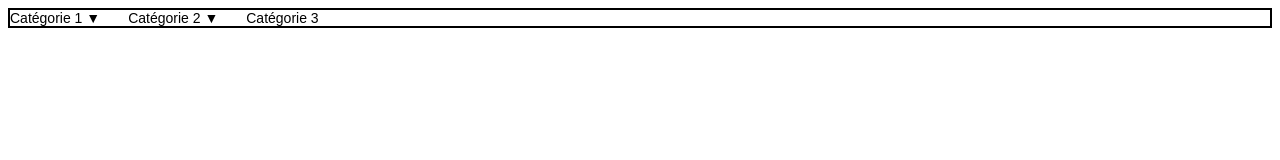
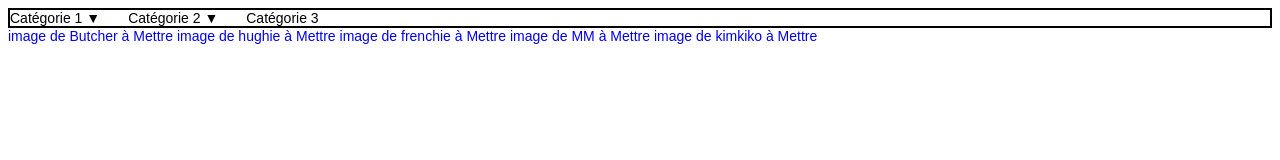
Before and after one commit to Pierre-Duveau-ISEN/TheBoys, a plain HTML site: page index.html in a window 1280 px wide. Drawn offline with Linux system fonts and the light colour scheme.

Commit message:
keyword+descritption+pages html secondaire + toutes les images du main (pas encore mises)

```diff
--- a/index.html
+++ b/index.html
@@ -7,8 +7,8 @@
         <!--Meta-->
         <meta charset="UTF-8">
         <meta name="author" content="Adrien BYLEDBAL, Pierre DUVEAU, Ghani MEZDOUR, Noé SOCCIO">
-        <meta name="description" content=""> <!--Mettre une description-->
-        <meta name="keywords" content=""> <!--Mettre des mots clés-->
+        <meta name="description" content="Un site permettant d'obtenir une vue global de l'équipe principal de THE BOYS, ainsi qu'une vue détaillé de chacun"> <!--Mettre une description-->
+        <meta name="keywords" content="theboys, series, superhéros, équipe, hughie campbell, kimiko, frenchie, mothermilk, butcher"> <!--Mettre des mots clés-->
         <meta name="robots" content="index, follow">
 
         <!--Link-->
@@ -43,7 +43,11 @@
           </ul>
         </nav>
         <main>
-
+            <a href="Butcher.html" id="butcher">image de Butcher à Mettre</a>
+            <a href="Hughie.html" id="hughie">image de hughie à Mettre</a>
+            <a href="Frenchie.html" id="frenchie">image de frenchie à Mettre</a>
+            <a href="Mother'smilk.html" id="MM">image de MM à Mettre</a>
+            <a href="kimiko.html" id="kimiko">image de kimkiko à Mettre</a>
         </main>
         <footer>
 
```
Also changed, not shown: html/Butcher.html (added, +1 -0 lines), html/Frenchie.html (added, +1 -0 lines), html/Hughie.html (added, +1 -0 lines), html/Mother'smilk.html (added, +1 -0 lines), html/kimiko.html (added, +1 -0 lines), html/pagetest.html (deleted).
